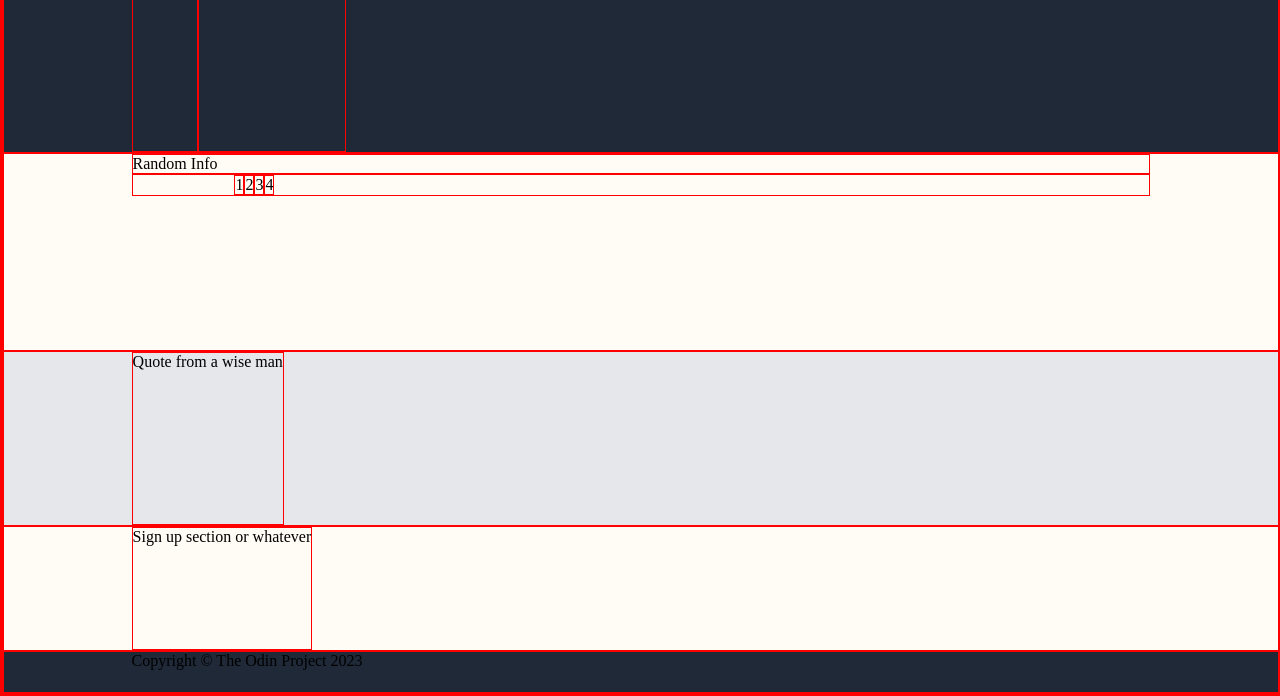
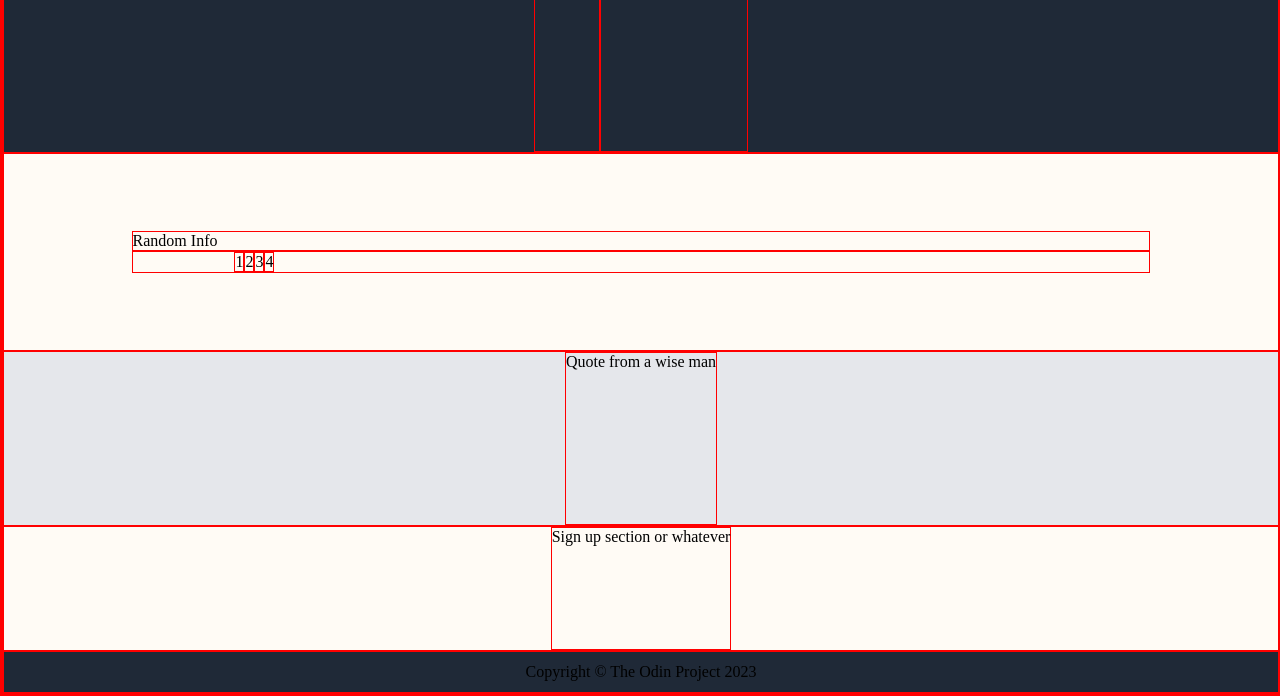
Before and after one commit to DeeAyDan/landing-page, a plain HTML site: page index.html in a window 1280 px wide. Shown: the part 110-806 px from the top of the page. Drawn offline with Linux system fonts and the light colour scheme.

Commit message:
centered everything that needed to be centered

```diff
--- a/styles/sections.css
+++ b/styles/sections.css
@@ -11,6 +11,7 @@
     background-color: #1F2937;
     display: flex;
     flex:3 0 auto;
+    justify-content: center;
 }
 /* First white section */
 .flex-item:nth-of-type(3){
@@ -18,6 +19,7 @@
     background-color: rgb(255, 251, 245);
     display: flex;
     flex-direction: column;
+    justify-content: center;
     flex:3 0 auto;
 }
 
@@ -29,6 +31,7 @@
 .flex-item:nth-of-type(4){
     padding: 0px 10% 0px 10%;
     background-color: #E5E7EB;
+    justify-content: center;
     display: flex;
     flex:3 0 auto;
 }
@@ -36,6 +39,7 @@
 .flex-item:nth-of-type(5){
     padding: 0px 10% 0px 10%;
     background-color: rgb(255, 251, 245);
+    justify-content: center;
     display: flex;
     flex:2 0 auto;
 }
@@ -45,4 +49,7 @@
     background-color: #1F2937;
     height: 40px;
     flex:0 0 auto;
+    display: flex;
+    justify-content: center;
+    align-items: center;
 }
```
